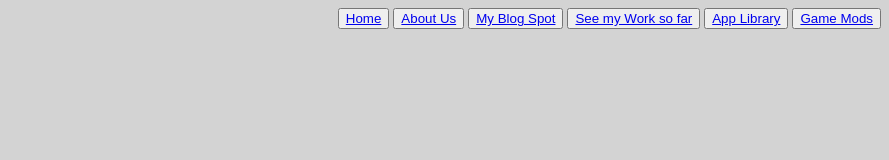
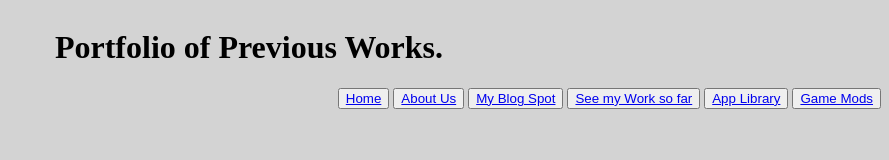
Before and after one commit to rusrap3547/myWebsiteMythforge, a plain HTML site: page Pages/myWebsites.html in a window 1280 px wide. Shown: the whole page, without its empty margins (391-1280 px from the left). Drawn offline with Linux system fonts and the light colour scheme.

Commit message:
v0.06 added titles

```diff
--- a/Pages/myWebsites.html
+++ b/Pages/myWebsites.html
@@ -2,11 +2,20 @@
 <html lang="en">
 	<head>
 		<meta charset="UTF-8" />
-    <meta name="viewport" content="width=device-width, initial-scale=1.0" />
+		<meta
+			name="viewport"
+			content="width=device-width, initial-scale=1.0" />
 		<title>Mythforge - Portfolio</title>
-    <link rel="stylesheet" href="../style.css" />
+		<link
+			rel="stylesheet"
+			href="../style.css" />
 	</head>
 	<body>
+		<h1
+			id="portfolioTitle"
+			class="pageTitle">
+			Portfolio of Previous Works.
+		</h1>
 		<nav>
 			<button><a href="../index.html">Home</a></button>
 			<button><a href="/pages/aboutPage.html">About Us</a></button>
```
Also changed, not shown: Pages/Apps.html (+1 -0 lines), Pages/Mods.html (+1 -0 lines), Pages/myBlogSpot.html (+1 -0 lines). Lines whose indentation alone changed are shown as unchanged.
